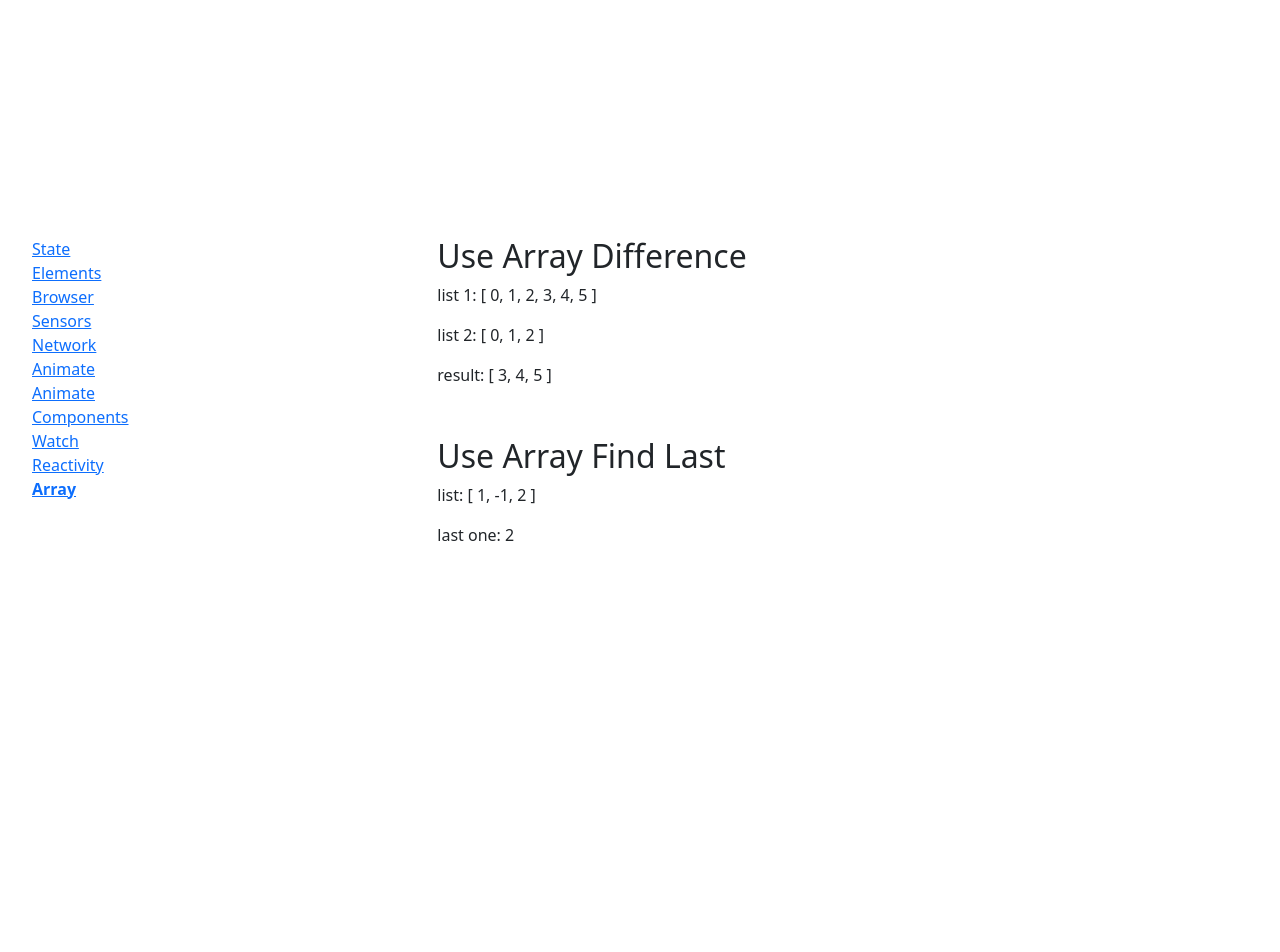
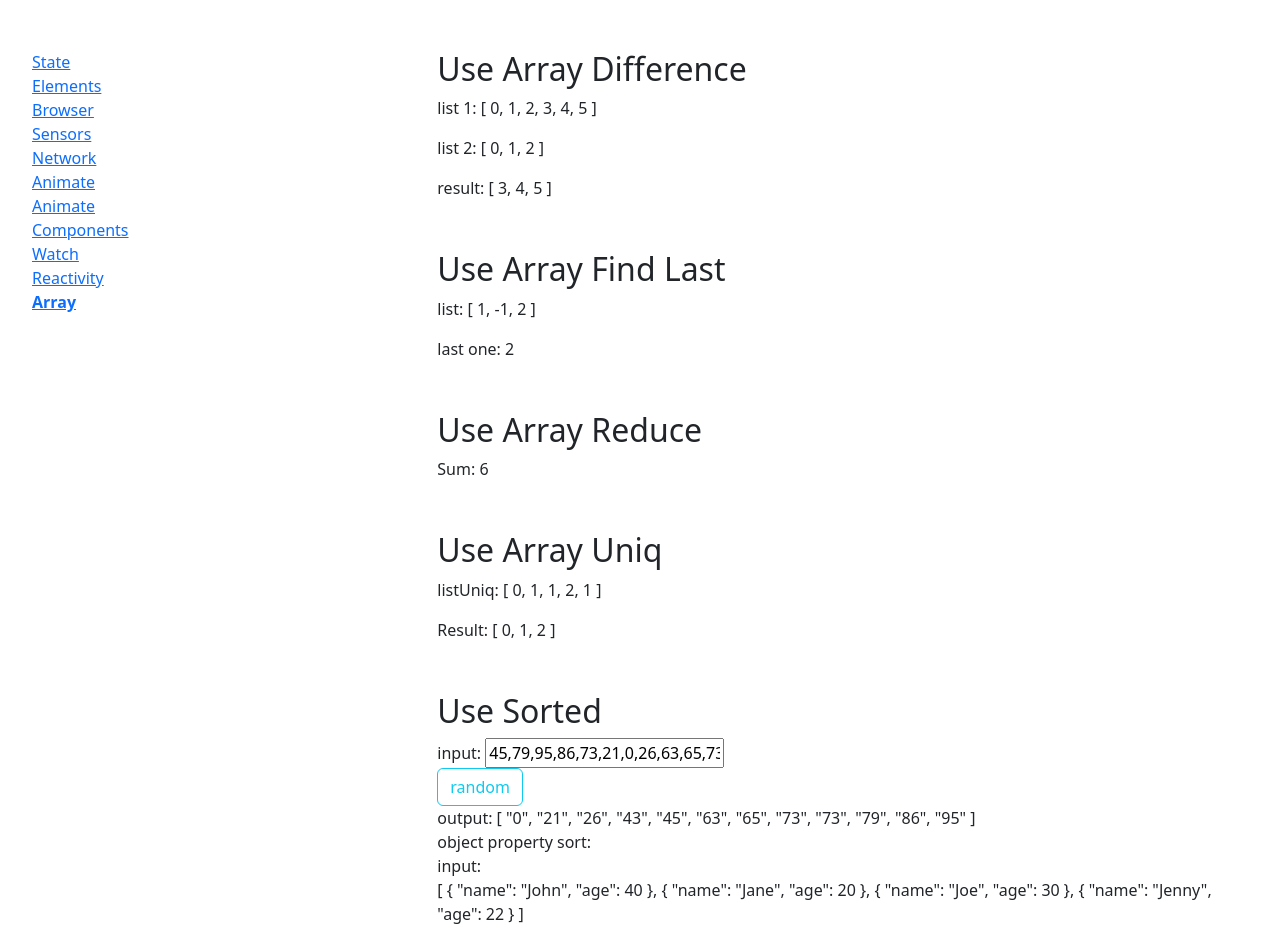
Before and after one commit to UlakhovichKate/vueUse, a Vue app: page /array in a window 1280 px wide. Shown: the top 952 px of the page. Before the commit the page ends 800 px from the top, so only its background shows below. Built offline with nearby package versions, Linux system fonts and the light colour scheme.

Commit message:
UseArrayFindLast.vue UseSorted.vue

```diff
--- a/src/components/ListArray.vue
+++ b/src/components/ListArray.vue
@@ -1,11 +1,15 @@
 <template>
   <use-array-difference/>
   <use-array-find-last/>
+  <use-sorted/>
 </template>
 
 <script setup>
 import UseArrayDifference from "../vueUseComponents/UseArrayDifference.vue";
 import UseArrayFindLast from "../vueUseComponents/UseArrayFindLast.vue";
+import UseSorted from "../vueUseComponents/UseSorted.vue";
+
+
 
 </script>
 
--- a/src/vueUseComponents/UseArrayFindLast.vue
+++ b/src/vueUseComponents/UseArrayFindLast.vue
@@ -2,11 +2,34 @@
   <h2>Use Array Find Last</h2>
   <p>list: {{ list }}</p>
   <p>last one: {{ positive }}</p>
+
+  <h2>Use Array Reduce</h2>
+  <p>Sum: {{ sum }}</p>
+
+  <h2>Use Array Uniq</h2>
+  <p>listUniq: {{ listUniq }}</p>
+  <p>Result: {{ result }}</p>
 </template>
 
 <script setup>
 import { useArrayFindLast } from '@vueuse/core'
 import { ref } from 'vue';
+import { useArrayReduce } from '@vueuse/core'
+import { useArrayUnique } from '@vueuse/core'
+
+const item1 = ref(0)
+const item2 = ref(1)
+const item3 = ref(1)
+const item4 = ref(2)
+const item5 = ref(3)
+const listUniq = [item1, item2, item3, item4, item5]
+const result = useArrayUnique(listUniq)
+// result.value: [0, 1, 2, 3]
+item5.value = 1
+// result.value: [0, 1, 2]
+
+const sum = useArrayReduce([ref(1), ref(2), ref(3)], (sum, val) => sum + val)
+// sum.value: 6
 
 const list = [ref(1), ref(-1), ref(2)]
 const positive = useArrayFindLast(list, val => val > 0)
--- /dev/null
+++ b/src/vueUseComponents/UseSorted.vue
@@ -0,0 +1,59 @@
+<script setup lang="ts">
+import { rand } from '@vueuse/shared'
+import { computed, ref } from 'vue'
+import { useSorted } from '@vueuse/core'
+
+const objArr = [{
+  name: 'John',
+  age: 40,
+}, {
+  name: 'Jane',
+  age: 20,
+}, {
+  name: 'Joe',
+  age: 30,
+}, {
+  name: 'Jenny',
+  age: 22,
+}]
+const result2 = useSorted(objArr, (a, b) => a.age - b.age)
+
+const arrText = ref('')
+const inputArr = computed(() => arrText.value.split(','))
+const inputOut = useSorted(inputArr)
+
+function randomArr() {
+  const arr = []
+  for (let i = 0; i < rand(10, 20); i++)
+    arr.push(rand(0, 100))
+  arrText.value = arr.join(',')
+}
+
+randomArr()
+</script>
+
+<template>
+  <h2>Use Sorted</h2>
+  <div>
+    <div class="flex items-center">
+      input:
+      <input v-model="arrText" type="text">
+    </div>
+    <div>
+      <button class="btn btn-outline-info" @click="randomArr">
+        random
+      </button>
+    </div>
+    output: {{ inputOut }}
+  </div>
+
+  <div class="mt-10">
+    <div>object property sort:</div>
+    <div>input:</div>
+    <div>{{ objArr }}</div>
+    <div class="mt-5">
+      output:
+    </div>
+    <div>{{ result2 }}</div>
+  </div>
+</template>
```
